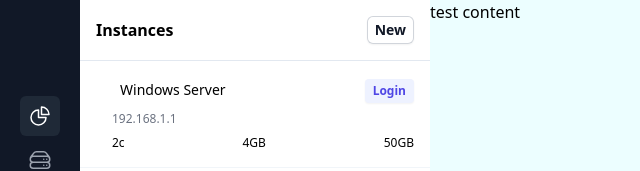
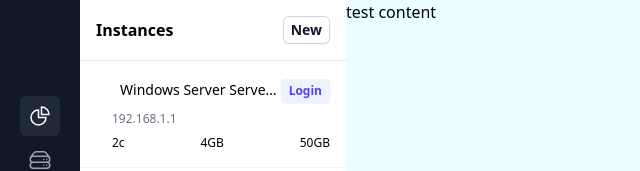
Before and after one commit to fujianbang/vegapunk, a SvelteKit app: page /hosts in a window 1280 px wide. Shown: the top 171 px of the page, without its empty margins (0-640 px from the left). Built offline with nearby package versions, Linux system fonts and the light colour scheme; some icons are missing; a web font is replaced by a local one.

Commit message:
fix: adjust sidebar width and host name display, update host name

```diff
--- a/src/routes/hosts/+page.svelte
+++ b/src/routes/hosts/+page.svelte
@@ -5,7 +5,7 @@
 
 
 <div class="flex h-full">
-    <div class="flex-none w-[350px] h-full overflow-hidden">
+    <div class="flex-none w-[266px] h-full overflow-hidden">
         <InstanceSidebar/>
     </div>
 
--- a/src/routes/hosts/InstanceSidebar/InstanceSidebar.svelte
+++ b/src/routes/hosts/InstanceSidebar/InstanceSidebar.svelte
@@ -59,7 +59,7 @@
                         <Icon
                                 icon={osSvgIconMapping(host.os)}
                         />
-                        <span class="text-sm">{host.name}</span>
+                        <p class="text-sm w-40 text-ellipsis overflow-hidden whitespace-nowrap">{host.name}</p>
                     </div>
                     <div>
                         <button type="button"
--- a/src/routes/hosts/InstanceSidebar/load.ts
+++ b/src/routes/hosts/InstanceSidebar/load.ts
@@ -3,7 +3,7 @@ import {hostAuthMethod, hostOs, type HostInfo} from "$lib/types/host";
 export function load() {
     let hosts: HostInfo[] = [
         {
-            name: "Windows Server",
+            name: "Windows Server Server Server",
             address: "192.168.1.1",
             port: 22,
             authMethod: hostAuthMethod.Password,
```
Also changed, not shown: src/routes/hosts/icon.ts (deleted).
